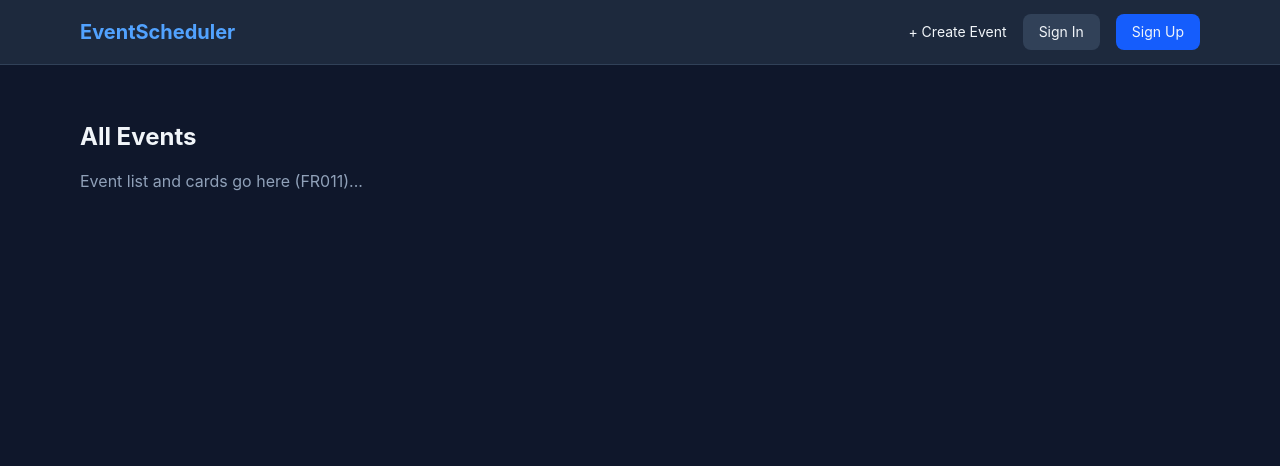
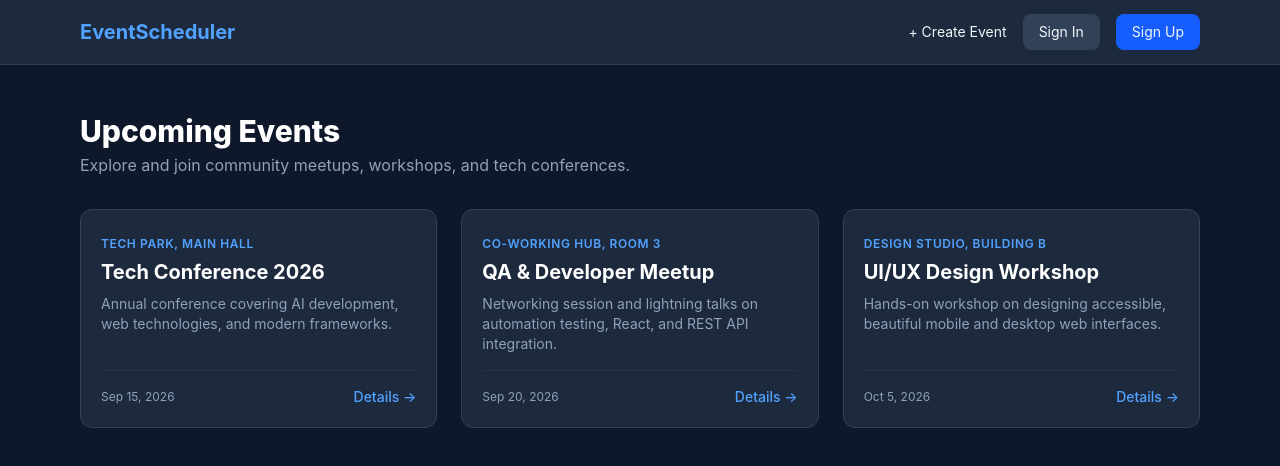
Before and after one commit to LeraChuiko/event-scheduler-app, a React (Vite) app: page / in a window 1280 px wide. Shown: the top 466 px of the page. Built offline with nearby package versions, Linux system fonts and the light colour scheme.

Commit message:
feat: implement event card grid layout on home page

```diff
--- /dev/null
+++ b/src/components/EventCard.tsx
@@ -0,0 +1,42 @@
+import { Link } from 'react-router-dom';
+import type { EventItem } from '../types/event';
+
+interface EventCardProps {
+  event: EventItem;
+}
+
+const EventCard = ({ event }: EventCardProps) => {
+  return (
+    <div className="bg-slate-800 border border-slate-700 rounded-xl p-5 hover:border-slate-500 transition-colors flex flex-col justify-between">
+      <div>
+        <span className="text-xs font-semibold text-blue-400 uppercase tracking-wider">
+          {event.location}
+        </span>
+        <h3 className="text-xl font-bold text-white mt-1 mb-2">
+          {event.title}
+        </h3>
+        <p className="text-slate-400 text-sm line-clamp-3 mb-4">
+          {event.description}
+        </p>
+      </div>
+
+      <div className="pt-4 border-t border-slate-700/50 flex items-center justify-between mt-auto">
+        <span className="text-xs text-slate-400">
+          {new Date(event.date).toLocaleDateString('en-US', {
+            month: 'short',
+            day: 'numeric',
+            year: 'numeric',
+          })}
+        </span>
+        <Link
+          to={`/events/${event.id}`}
+          className="text-sm text-blue-400 font-medium hover:underline"
+        >
+          Details &rarr;
+        </Link>
+      </div>
+    </div>
+  );
+};
+
+export default EventCard;
--- /dev/null
+++ b/src/components/Layout.tsx
@@ -0,0 +1,16 @@
+import { Outlet } from "react-router-dom";
+import Navbar from "./Navbar";
+
+const Layout = () => {
+  return (
+    <div className="min-h-screen bg-slate-900 text-slate-100 flex flex-col">
+      <Navbar />
+      {/* Outlet — сюда React Router автоматически подставит ту страницу, на которой находится пользователь */}
+      <main className="flex-1 w-full max-w-6xl mx-auto px-4 py-6">
+        <Outlet />
+      </main>
+    </div>
+  );
+};
+
+export default Layout;
--- /dev/null
+++ b/src/data/mockEvents.ts
@@ -0,0 +1,28 @@
+import type { EventItem } from "../types/event";
+
+export const MOCK_EVENTS: EventItem[] = [
+  {
+    id: "1",
+    title: "Tech Conference 2026",
+    description:
+      "Annual conference covering AI development, web technologies, and modern frameworks.",
+    date: "2026-09-15T10:00:00.000Z",
+    location: "Tech Park, Main Hall",
+  },
+  {
+    id: "2",
+    title: "QA & Developer Meetup",
+    description:
+      "Networking session and lightning talks on automation testing, React, and REST API integration.",
+    date: "2026-09-20T18:00:00.000Z",
+    location: "Co-Working Hub, Room 3",
+  },
+  {
+    id: "3",
+    title: "UI/UX Design Workshop",
+    description:
+      "Hands-on workshop on designing accessible, beautiful mobile and desktop web interfaces.",
+    date: "2026-10-05T14:30:00.000Z",
+    location: "Design Studio, Building B",
+  },
+];
--- a/src/pages/HomePage.tsx
+++ b/src/pages/HomePage.tsx
@@ -1,8 +1,22 @@
+import { MOCK_EVENTS } from '../data/mockEvents';
+import EventCard from '../components/EventCard';
+
 const HomePage = () => {
   return (
-    <div className="py-8">
-      <h2 className="text-2xl font-bold mb-4">All Events</h2>
-      <p className="text-slate-400">Event list and cards go here (FR011)...</p>
+    <div className="py-6">
+      <header className="mb-8">
+        <h1 className="text-3xl font-extrabold text-white">Upcoming Events</h1>
+        <p className="text-slate-400 mt-1">
+          Explore and join community meetups, workshops, and tech conferences.
+        </p>
+      </header>
+
+      {/* Grid wrapper for responsive event cards */}
+      <div className="grid grid-cols-1 md:grid-cols-2 lg:grid-cols-3 gap-6">
+        {MOCK_EVENTS.map((event) => (
+          <EventCard key={event.id} event={event} />
+        ))}
+      </div>
     </div>
   );
 };
```
Also changed, not shown: 1 other file (tests, documents, lock files or other folders).
